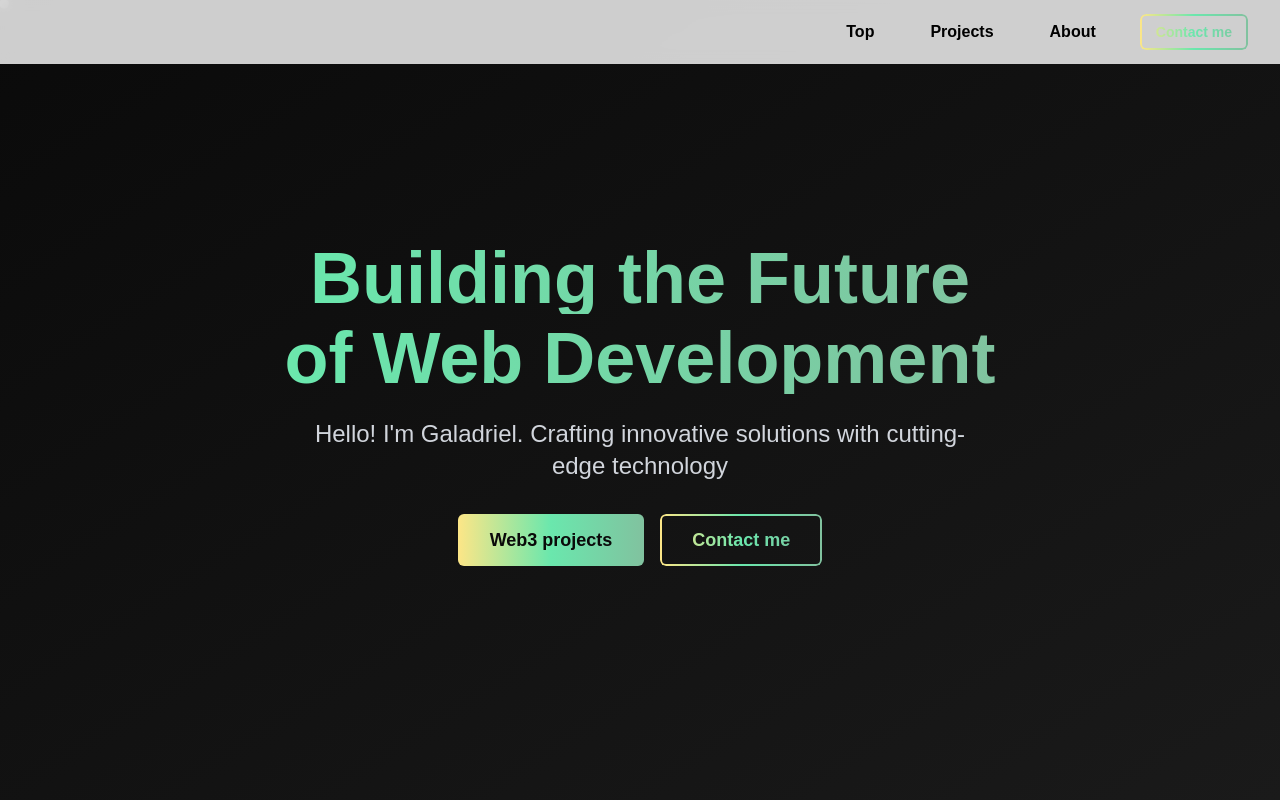
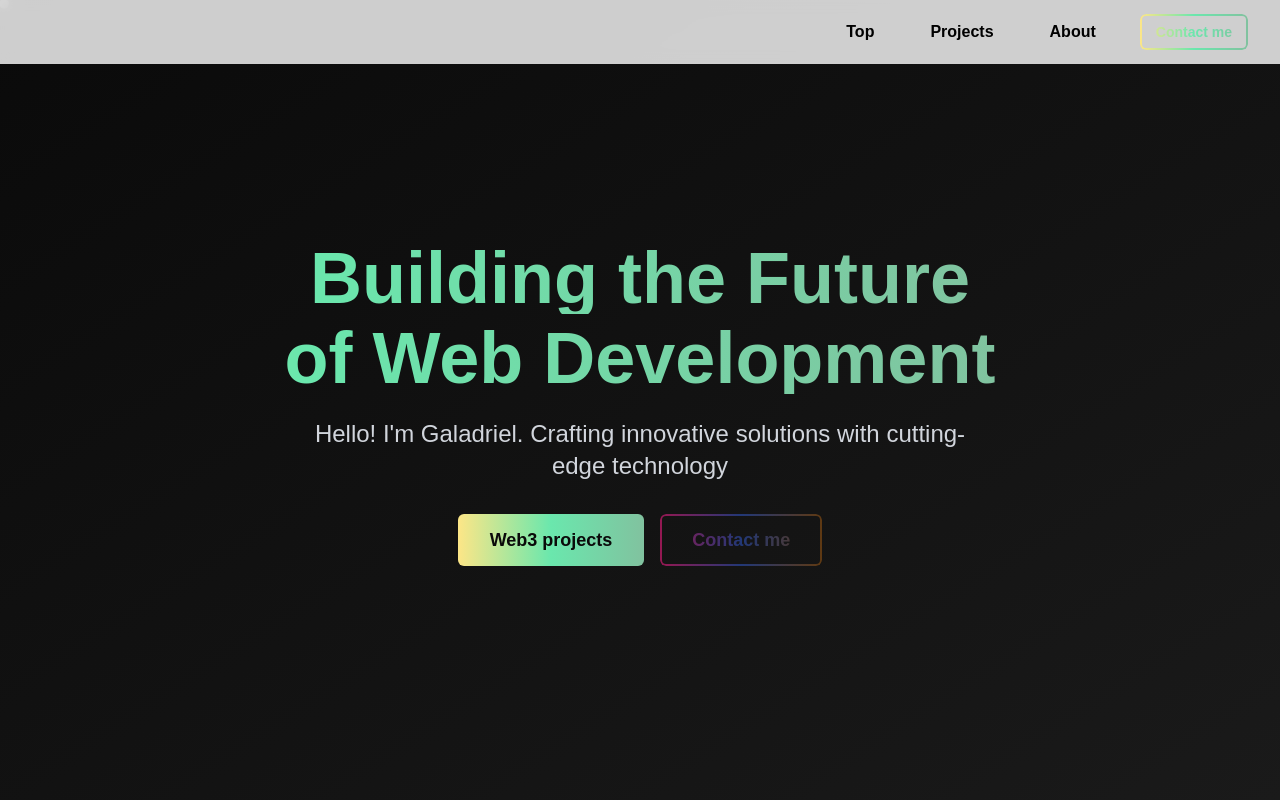
Before and after one commit to gala1234/website, a Next.js app: page / in a window 1280 px wide. Shown: the top 800 px of the page. Built offline with nearby package versions, Linux system fonts and the light colour scheme.

Commit message:
dark button version working

```diff
--- a/src/components/common/GradientButton.tsx
+++ b/src/components/common/GradientButton.tsx
@@ -58,9 +58,9 @@ const variantStyles = {
     p-[2px]
   `,
   darkSecondary: `
-    text-gradient-light
+    text-gradient-dark
     bg-[#0A0A0A]
-    border-gradient-light
+    border-gradient-dark
     p-[2px]
   `,
 } as const;
```
